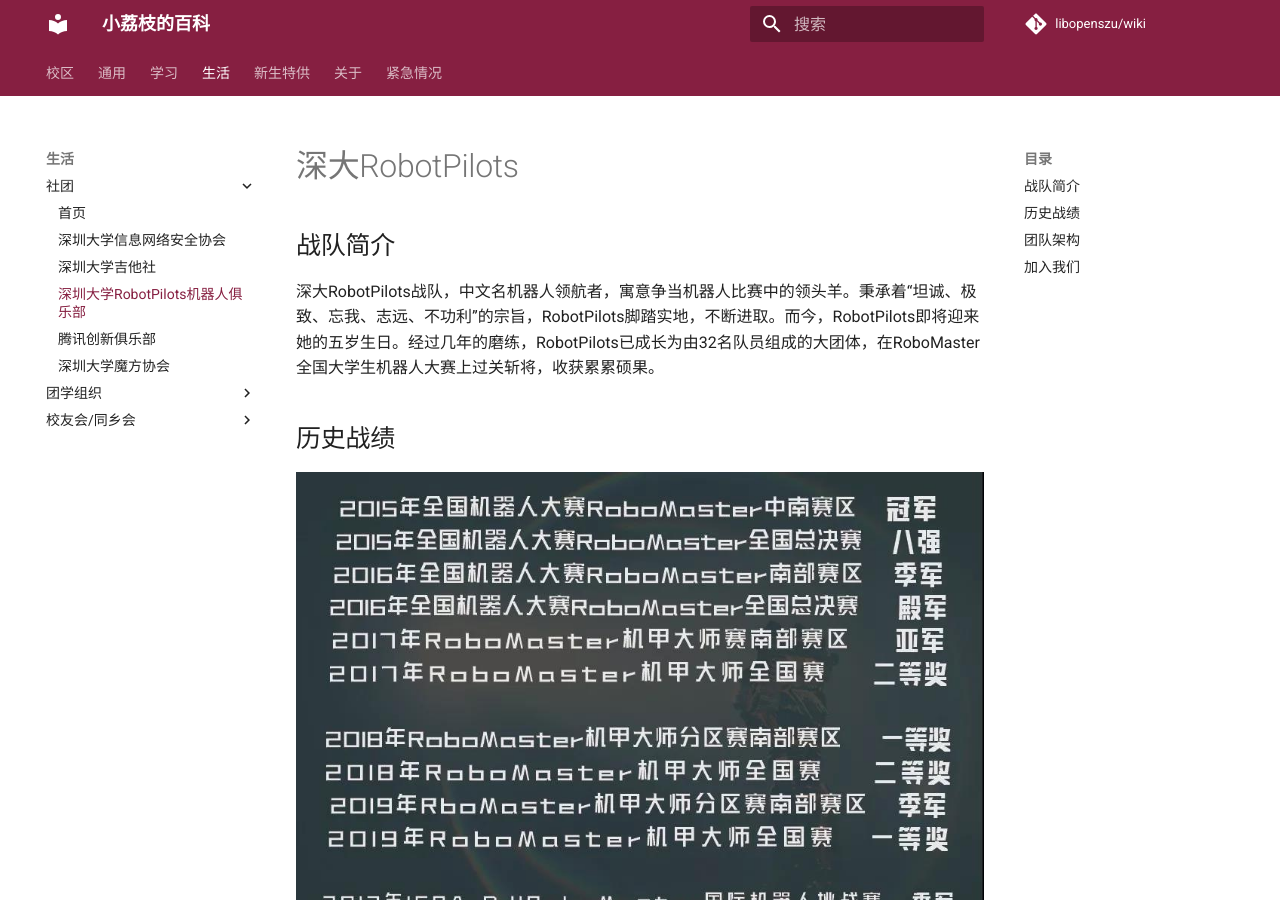
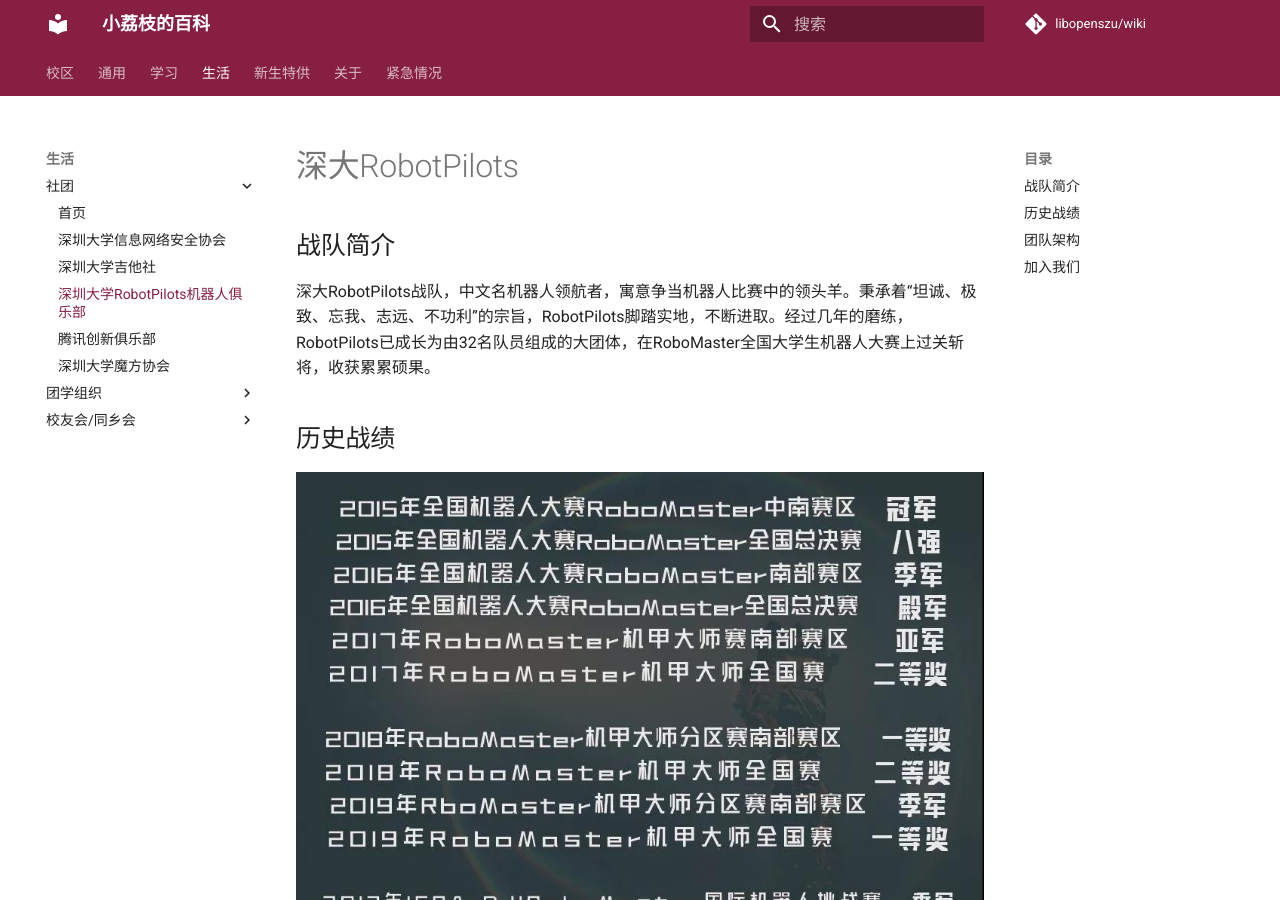
Before and after one commit to libopenszu/wiki, an MkDocs documentation site: the page built from docs/living/associations/15001/index.md, in a window 1280 px wide and 900 px high. Built offline with MkDocs 1.6.1 and Material for MkDocs 9.7.7, drawn with Linux system fonts in a browser that asks for light colours; comment, search, counter and statistics services are not loaded.

Commit message:
Update living/associations/15001.

```diff
--- a/docs/living/associations/15001/index.md
+++ b/docs/living/associations/15001/index.md
@@ -1,6 +1,6 @@
 # 深大RobotPilots
 ## 战队简介
-深大RobotPilots战队，中文名机器人领航者，寓意争当机器人比赛中的领头羊。秉承着“坦诚、极致、忘我、志远、不功利”的宗旨，RobotPilots脚踏实地，不断进取。而今，RobotPilots即将迎来她的五岁生日。经过几年的磨练，RobotPilots已成长为由32名队员组成的大团体，在RoboMaster全国大学生机器人大赛上过关斩将，收获累累硕果。
+深大RobotPilots战队，中文名机器人领航者，寓意争当机器人比赛中的领头羊。秉承着“坦诚、极致、忘我、志远、不功利”的宗旨，RobotPilots脚踏实地，不断进取。经过几年的磨练，RobotPilots已成长为由32名队员组成的大团体，在RoboMaster全国大学生机器人大赛上过关斩将，收获累累硕果。
 
 ## 历史战绩
 ![zhanji](./zhanji.jpg)
```
